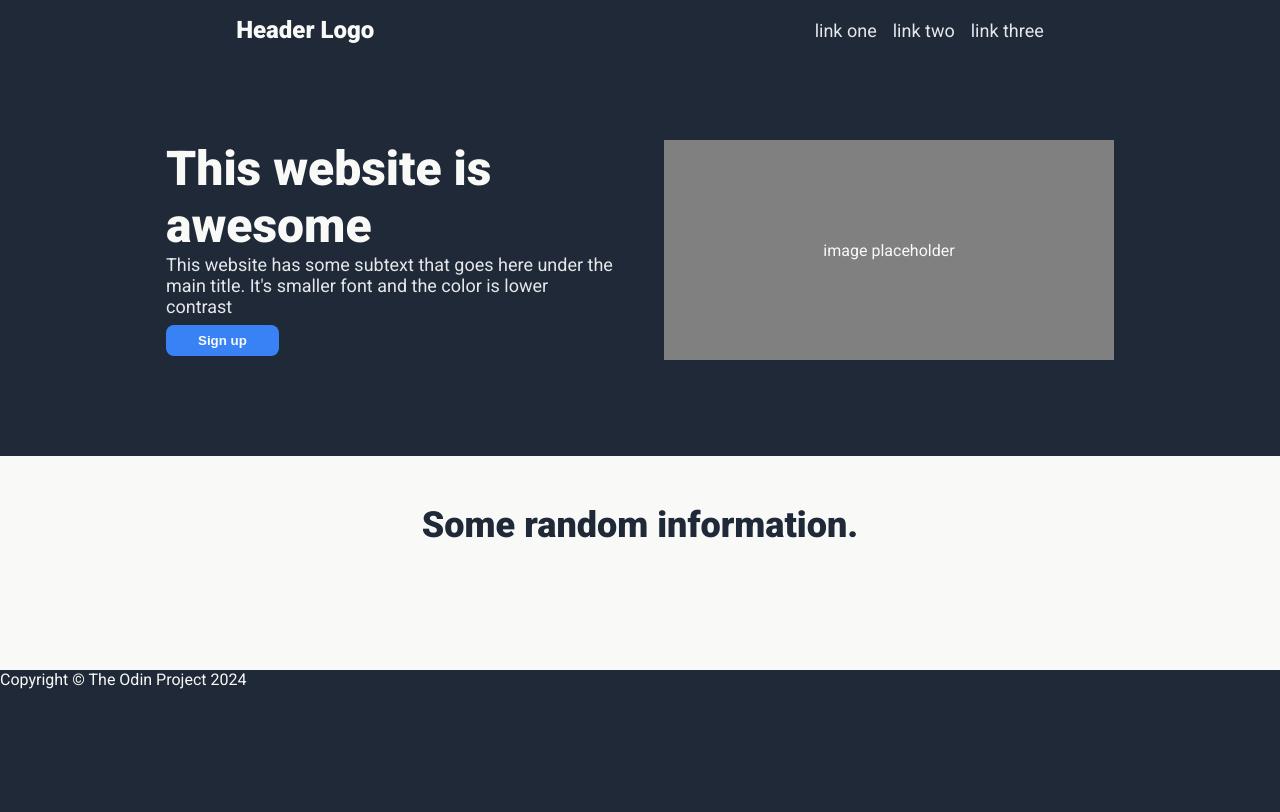
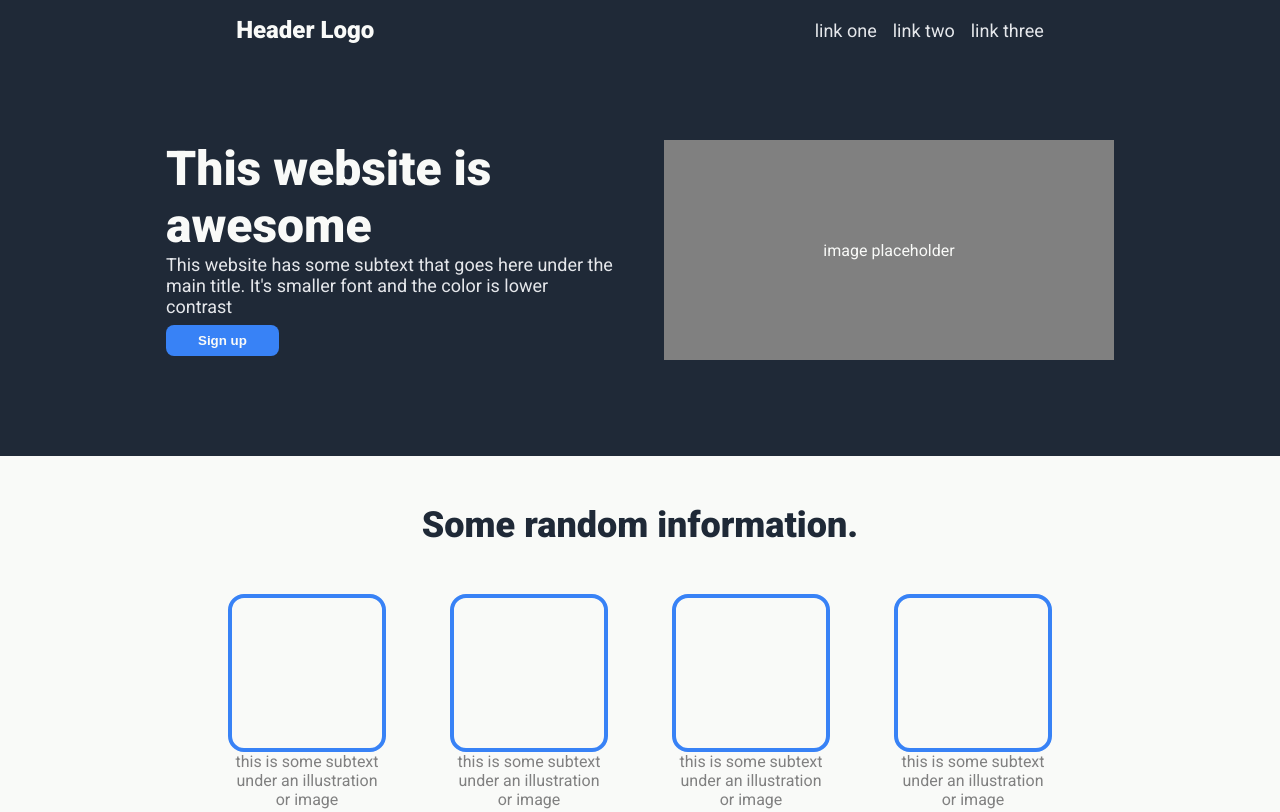
Before and after one commit to Barakki/landing-page, a plain HTML site: page index.html in a window 1280 px wide. Shown: the top 812 px of the page. Drawn offline with Linux system fonts and the light colour scheme.

Commit message:
Added second section

```diff
--- a/styles.css
+++ b/styles.css
@@ -86,12 +86,11 @@ button {
     align-items: center;
     background-color: grey;
 }
-
+/* check this part for margin, change flex */
 .information {
     display: flex;
-    flex-flow: column wrap;
+    flex-flow: column;
     background-color: #F9FAF8;
-    justify-content: center;
     align-items: center;
 }
 
@@ -99,5 +98,32 @@ button {
     font-size: 36px;
     font-weight: 900;
     color: #1F2937;
+    text-align: center;
+    flex: 0 0 auto;
     margin: 48px;
 }
+
+.card-group {
+    display: flex;
+    flex-wrap: wrap;
+    justify-content: space-evenly;
+    align-items: center;
+    margin-bottom: 128px;
+    gap: 64px;
+}
+
+.card {
+    display: flex;
+    flex-direction: column;
+    width: min-content;
+    justify-content: center;
+    color: grey;
+    text-align: center;
+}
+/* for .img inside .card */
+.card .img {
+    width: 150px;
+    height: 150px;
+    border: 4px #3882F6 solid;
+    border-radius: 16px;
+}
```
